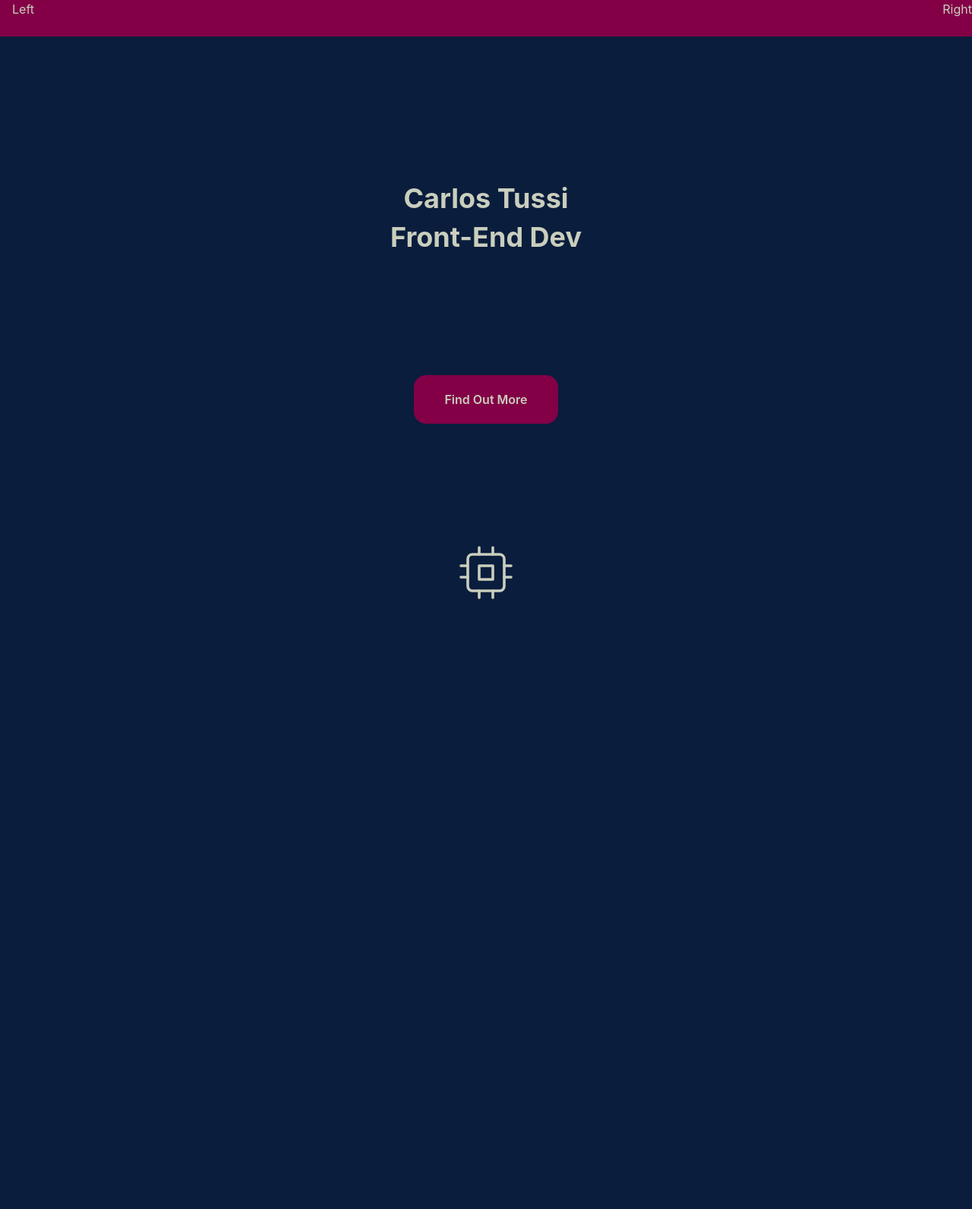
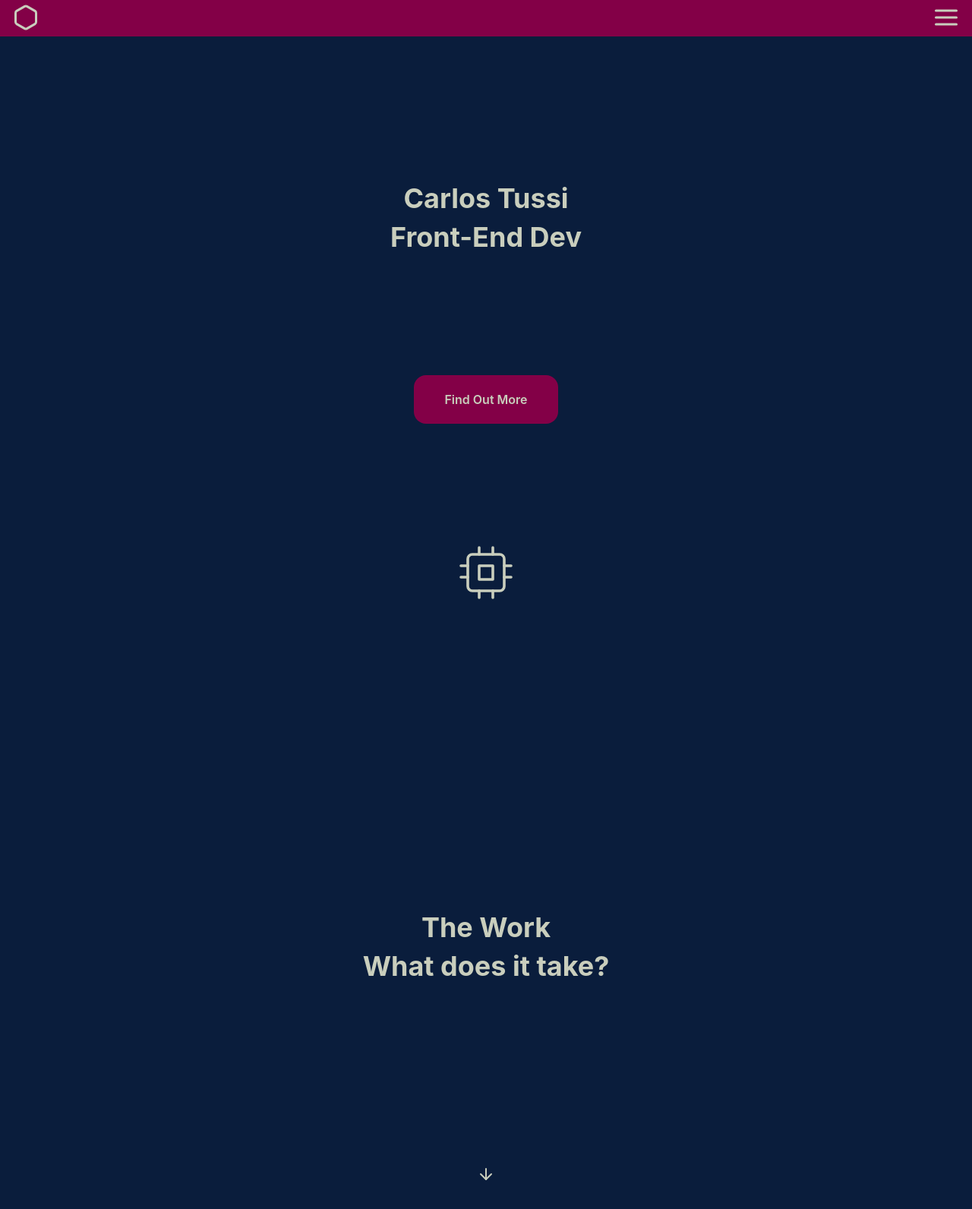
Before and after one commit to CarlosTussi/Websites, a React (Create React App) app in the folder Carlostussi/carlostussi/: page / in a window 1280 px wide. Shown: the top 1592 px of the page at 76% size. Built offline with nearby package versions, Linux system fonts and the light colour scheme.

Commit message:
[ADD] Service page - beginning

```diff
--- a/Carlostussi/carlostussi/package.json
+++ b/Carlostussi/carlostussi/package.json
@@ -12,6 +12,7 @@
     "@testing-library/user-event": "^13.5.0",
     "framer-motion": "^8.0.2",
     "react": "^18.2.0",
+    "react-awesome-reveal": "^4.1.0",
     "react-dom": "^18.2.0",
     "react-feather": "^2.0.10",
     "react-scripts": "5.0.1",
--- a/Carlostussi/carlostussi/src/App.js
+++ b/Carlostussi/carlostussi/src/App.js
@@ -2,14 +2,14 @@ import './App.css';
 import { ChakraProvider } from '@chakra-ui/react'
 import Nav from './components/Nav';
 import LandingPage from './components/LandingPage';
-import FullScreen from './components/FullScreen';
+import ServicePage from './components/ServicePage';
 
 function App() {
   return (
     <ChakraProvider>
       <Nav />
       <LandingPage />
-      <FullScreen />
+      <ServicePage />
     </ChakraProvider>
   );
 }
--- a/Carlostussi/carlostussi/src/components/Nav.js
+++ b/Carlostussi/carlostussi/src/components/Nav.js
@@ -1,4 +1,5 @@
-import { color, HStack, ListItem, UnorderedList, } from "@chakra-ui/react";
+import { HStack, ListItem, UnorderedList, } from "@chakra-ui/react";
+import { Menu, Hexagon } from 'react-feather';
 import * as COLOR from "../styleguide/colorscheme";
 function Nav()
 {
@@ -12,8 +13,8 @@ function Nav()
         }}>
             <UnorderedList styleType="none">
                 <HStack justify="space-between">
-                    <ListItem>Left</ListItem>
-                    <ListItem>Right</ListItem>
+                    <ListItem p="0.6vh 0 0 0"><Hexagon size="4.5vh"/></ListItem>
+                    <ListItem p="0.6vh 2vh 0 0"><Menu size="4.5vh"/></ListItem>
                 </HStack>
             </UnorderedList>
         </nav>
--- /dev/null
+++ b/Carlostussi/carlostussi/src/components/ServicePage.js
@@ -0,0 +1,24 @@
+import { VStack, Heading } from "@chakra-ui/react";
+import FullScreen from "./FullScreen";
+import { ArrowDown } from 'react-feather';
+import { Fade } from "react-awesome-reveal";
+
+function ServicePage()
+{
+    return(
+        <FullScreen>
+            <VStack p="50vh 0 0 0"
+                    spacing="30vh">
+                <Fade duration="2500">
+                    <VStack>
+                        <Heading>The Work</Heading>
+                        <Heading>What does it take?</Heading>
+                    </VStack>
+                </Fade>
+                <ArrowDown />
+            </VStack>
+        </FullScreen>
+    );
+}
+
+export default ServicePage;
```
Also changed, not shown: 1 other file (tests, documents, lock files or other folders).
